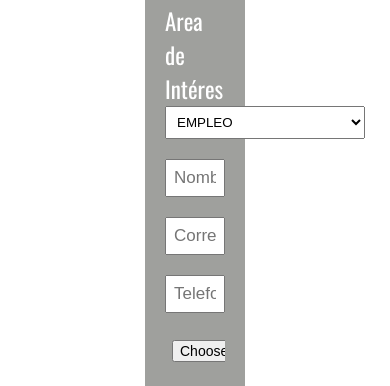
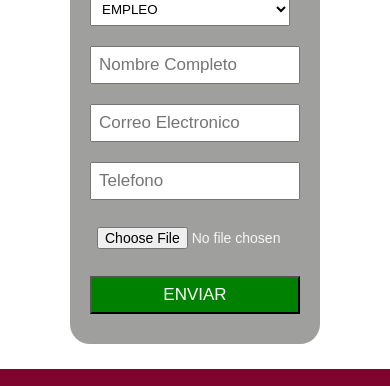
Before and after one commit to TITO30/Bueno, a plain HTML site: page Gestion.html in a window 390 px wide. Shown: the part 222-608 px from the top of the page. Drawn offline with nearby package versions, Linux system fonts and the light colour scheme.

Commit message:
Update stylesform.css

```diff
--- a/stylesform.css
+++ b/stylesform.css
@@ -252,9 +252,16 @@ hr {
     }
 }
 
-@media(max-width:400px) {
+@media(max-width:1000px) {
     form {
-        width: 100px;
+        width: 250px;
+        margin: auto;
+        background: rgba(16, 19, 12, 0.4);
+        padding: 10px 20px;
+        box-sizing: border-box;
+        margin-top: 20px;
+        border-radius: 20px;
+        margin-bottom: 25px;
     }
 }
 
```
